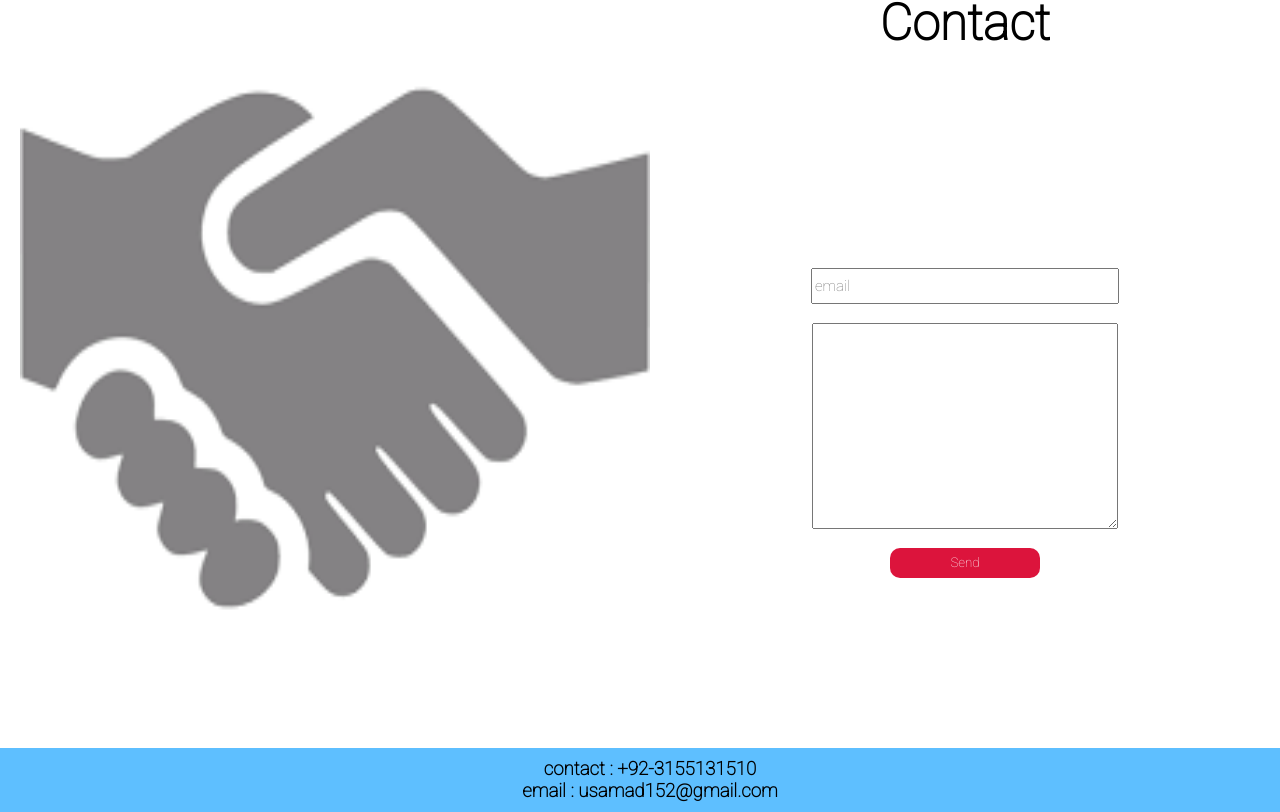
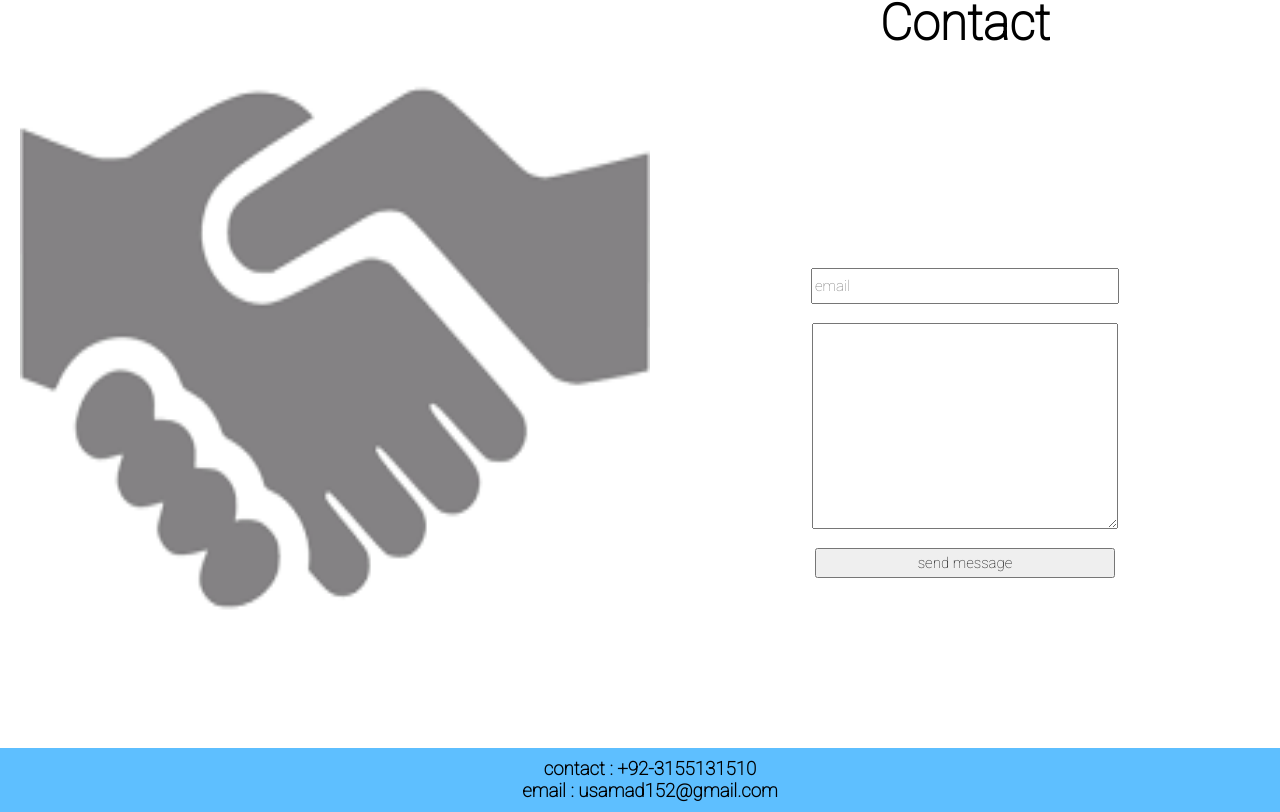
Before and after one commit to Samad-Ullah/Portfolio, a React (Create React App) app: page / in a window 1280 px wide. Shown: the part 2452-3264 px from the top of the page. Built offline with nearby package versions, Linux system fonts and the light colour scheme.

Commit message:
add email functionality

```diff
--- a/package.json
+++ b/package.json
@@ -8,6 +8,7 @@
     "@testing-library/jest-dom": "^5.14.1",
     "@testing-library/react": "^11.2.7",
     "@testing-library/user-event": "^12.8.3",
+    "emailjs-com": "^3.1.0",
     "ityped": "^1.0.3",
     "node-sass": "^6.0.1",
     "react": "^17.0.2",
--- a/src/components/contact/Contact.js
+++ b/src/components/contact/Contact.js
@@ -1,4 +1,5 @@
 import React, { useState } from 'react'
+import emailjs from 'emailjs-com';
 import './contact.scss';
 import Shake from "../../Assets/shako.png"
 function Contact() {
@@ -12,6 +13,20 @@ function Contact() {
         alert(`your email and message received ! Thanks for your contact`)
 
     }
+
+    function sendEmail(e) {
+        e.preventDefault();
+
+        emailjs.sendForm('service_ak6hj3e', 'template_be5bjvq', e.target, 'user_qSwE1SUio76cPBmRBS4UB')
+          .then((result) => {
+              console.log(result.text);
+          }, (error) => {
+              console.log(error.text);
+          });
+          setemail("");
+        setmsg("");
+          alert(`your email and message received ! Thanks for your contact`)
+      }
     return (
         <div className="contact" id="contact">
             <div className="left">
@@ -21,10 +36,10 @@ function Contact() {
 
             <div className="right">
                 <h1>Contact</h1>
-                <form onSubmit={handlerSubmit}>
-                    <input type="test" placeholder="email" onChange={e => setemail(e.target.value)} value={email}></input>&nbsp;
-                    <textarea placeholder="Message.." onChange={e => setmsg(e.target.value)} value={msg}></textarea>&nbsp;
-                    <button>Send</button>
+                <form onSubmit={sendEmail}>
+                    <input type="test" placeholder="email" onChange={e => setemail(e.target.value)} value={email} name="email"></input>&nbsp;
+                    <textarea placeholder="Message.." onChange={e => setmsg(e.target.value)} value={msg} name="message"></textarea>&nbsp;
+                    <input type="submit" value="send message"></input>
                 </form>
             </div>
         </div>
--- a/src/components/intro/Intro.js
+++ b/src/components/intro/Intro.js
@@ -13,7 +13,7 @@ function Intro() {
                 backDelay:1500,
                 backSpeed:40,
                  strings:
-                ['React', 'Redux','Angular','JavaScript','HTML','Scss' ] })
+                ['React', 'Redux','Angular','JavaScript','HTML','Sass' ] })
     }, [])
     return (
         <div className="intro" id="intro">
```
Also changed, not shown: 1 other file (tests, documents, lock files or other folders).
